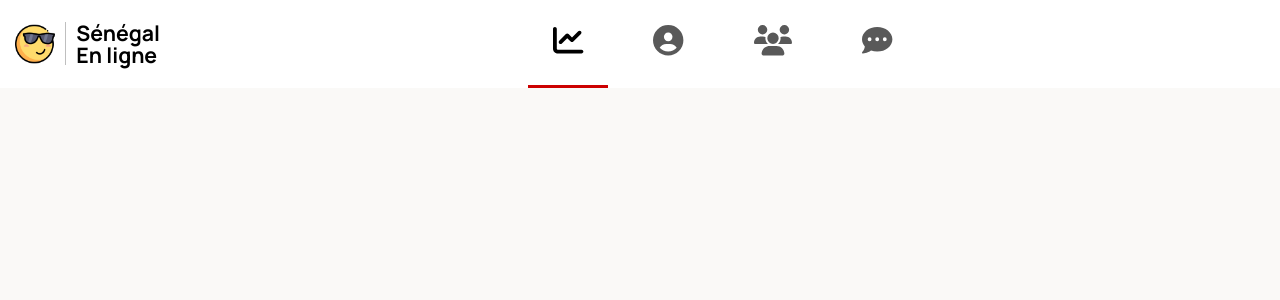
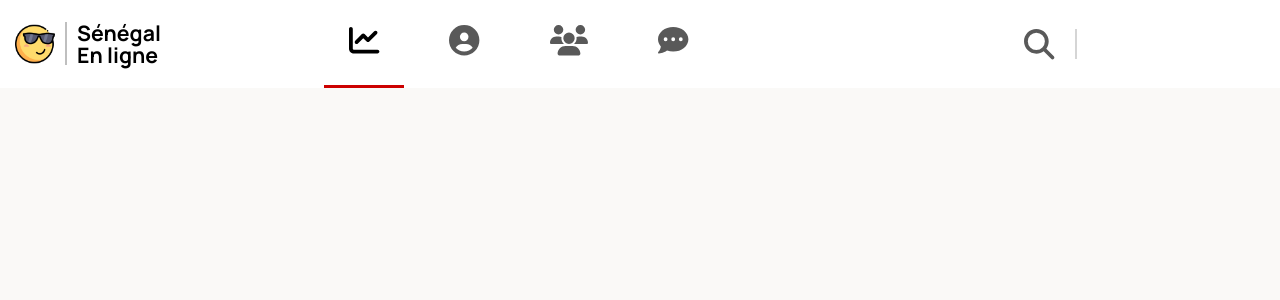
Before and after one commit to isyll/social-network, a Next.js app in the folder frontend/: page / in a window 1280 px wide. Shown: the top 300 px of the page. Built offline with nearby package versions, Linux system fonts and the light colour scheme.

Commit message:
create and add Actions component to Navbar

```diff
--- /dev/null
+++ b/frontend/app/components/navigation/navbar/Actions.tsx
@@ -0,0 +1,22 @@
+import { FontAwesomeIcon } from '@fortawesome/react-fontawesome'
+import { Nav, NavLink } from '../../bootstrap'
+import { faMagnifyingGlass } from '@fortawesome/free-solid-svg-icons'
+import '../menu.scss'
+
+export default function Actions() {
+  return (
+    <Nav
+      defaultActiveKey="/"
+      activeKey={'/'}
+      className="m-auto d-flex menu-wrapper"
+    >
+      <NavLink className="d-flex">
+        <FontAwesomeIcon
+          icon={faMagnifyingGlass}
+          className="fa-solid fa-magnifying-glass icon"
+        />
+        <div className="vr mx-3"></div>
+      </NavLink>
+    </Nav>
+  )
+}
--- a/frontend/app/components/navigation/navbar/index.tsx
+++ b/frontend/app/components/navigation/navbar/index.tsx
@@ -1,15 +1,10 @@
 import {
   Navbar,
   Container,
-  Nav,
-  NavDropdown,
-  NavbarBrand,
   NavbarToggle,
   NavbarCollapse,
-  NavDropdownItem,
-  NavDropdownDivider,
-  NavLink,
 } from '../../bootstrap'
+import Actions from './Actions'
 import Brand from './Brand'
 import Menu from './Menu'
 
@@ -20,7 +15,8 @@ const NavBar = () => {
         <Brand />
         <NavbarToggle aria-controls="basic-navbar-nav" />
         <NavbarCollapse id="basic-navbar-nav">
-          <Menu/>
+          <Menu />
+          <Actions />
         </NavbarCollapse>
       </Container>
     </Navbar>
--- a/frontend/app/globals.scss
+++ b/frontend/app/globals.scss
@@ -3,6 +3,7 @@ $secondary: #ac0200;
 $dark: #333333;
 $white: #ffffff;
 $light: #faf9f7;
+$vr-border-width: 1.67px;
 
 @import '~bootstrap/scss/bootstrap';
 @import '../fonts.css';
```
